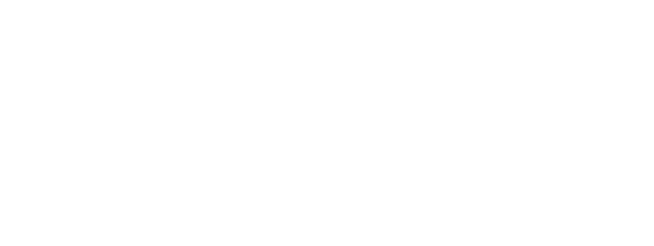
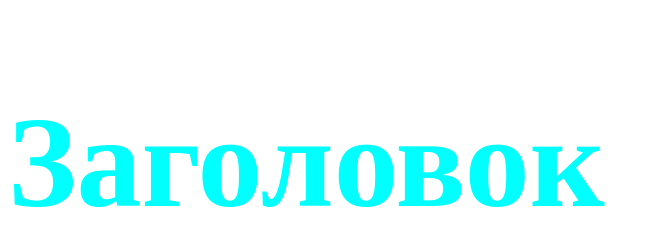
Before and after one commit to Varlamer/first-projects, a plain HTML site: page index.html in a window 1280 px wide. Shown: the whole page, without its empty margins (0-654 px from the left). Drawn offline with Linux system fonts and the light colour scheme.

Commit message:
Добавил заголовок

```diff
--- a/index.html
+++ b/index.html
@@ -5,8 +5,13 @@
     <meta http-equiv="X-UA-Compatible" content="IE=edge">
     <meta name="viewport" content="width=device-width, initial-scale=1.0">
     <title>Document</title>
+    <link rel="stylesheet" href="./style.css">
 </head>
 <body>
-
+  <header class="header">
+    <h1 class="header__title">Заголовок</h1>
+  </header>
+  <main></main>
+  <footer></footer>
 </body>
 </html>
--- a/style.css
+++ b/style.css
@@ -0,0 +1,4 @@
+.header__title {
+    font-size: 130px;
+    color: aqua;
+}
```
